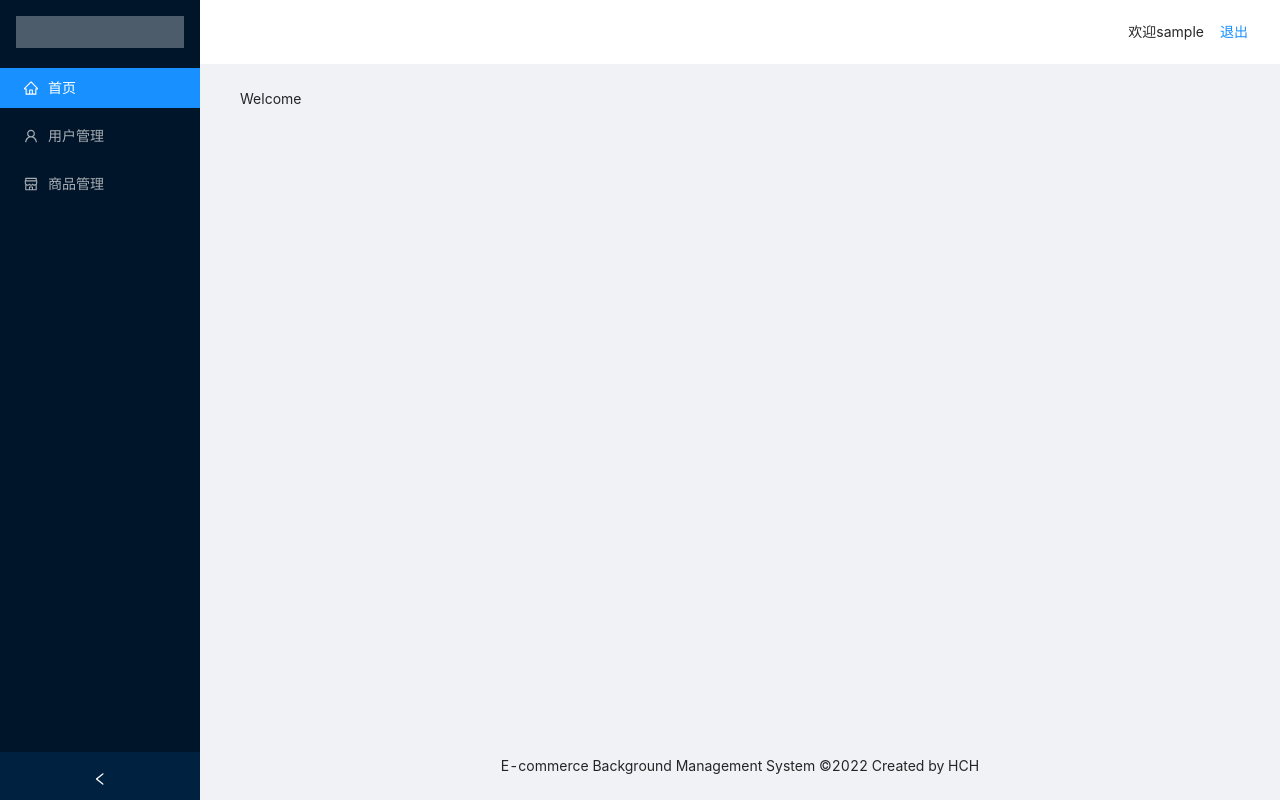
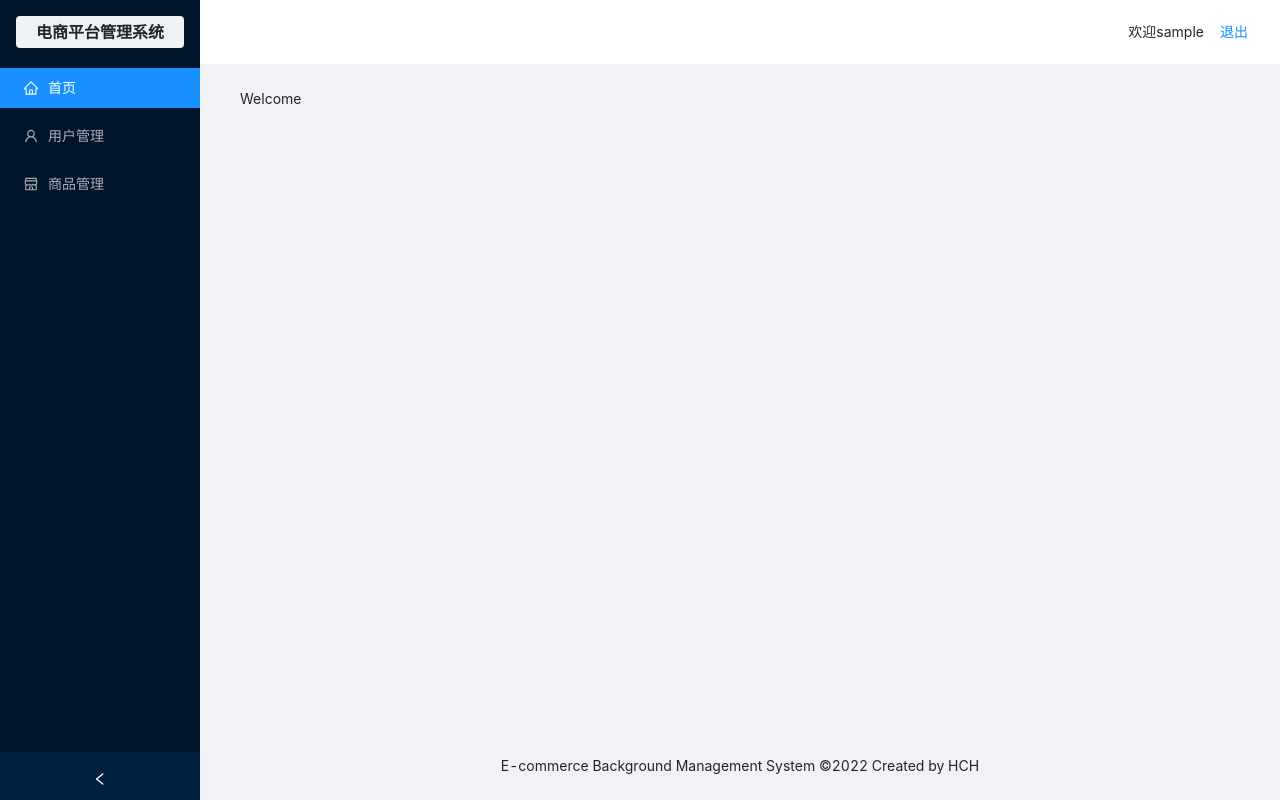
Before and after one commit to 0x208-h/graduation-project, a React app: page /home/welcome in a window 1280 px wide. Built offline with nearby package versions, Linux system fonts and the light colour scheme; sample sign-in values are in the browser's storage.

Commit message:
feat: 完善Home组件样式

```diff
--- a/src/components/Home/index.module.scss
+++ b/src/components/Home/index.module.scss
@@ -2,7 +2,11 @@
   .logo {
     height: 32px;
     margin: 16px;
-    background: rgba(255, 255, 255, 0.3);
+    border-radius: 4px;
+    text-align: center;
+    line-height: 32px;
+    font-size:16px;
+    font-weight: bold;
   }
 }
 
--- a/src/components/Home/index.tsx
+++ b/src/components/Home/index.tsx
@@ -43,7 +43,12 @@ const Home = () => {
         onCollapse={onCollapse}
         className={styles.container}
       >
-        <div className={styles.logo} />
+        <div
+          className={styles.logo}
+          style={{ background: !collapsed ? "#eff2f5" : "black" }}
+        >
+          {!collapsed ? "电商平台管理系统" : ""}
+        </div>
         <Menu
           theme="dark"
           defaultSelectedKeys={keys.current}
```
